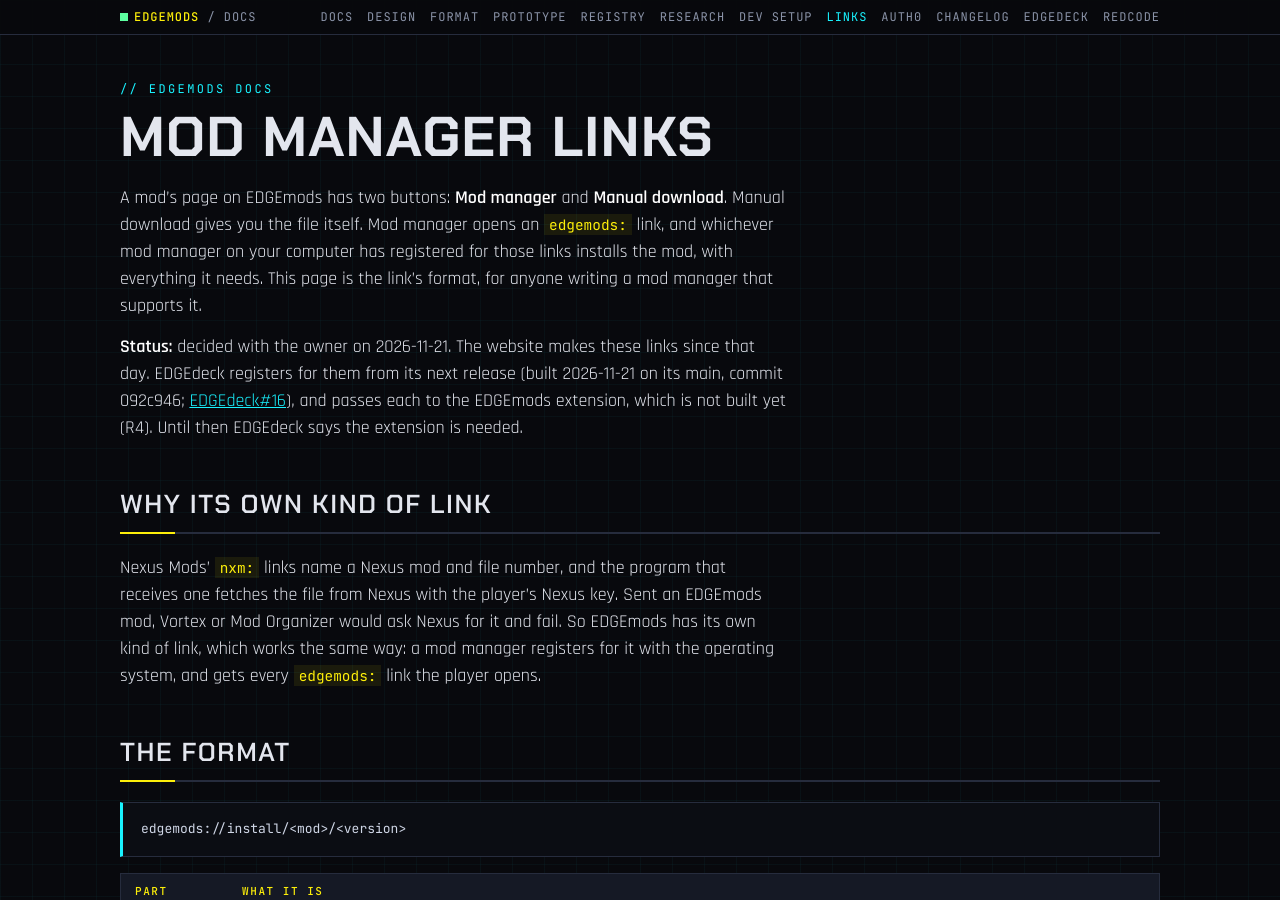
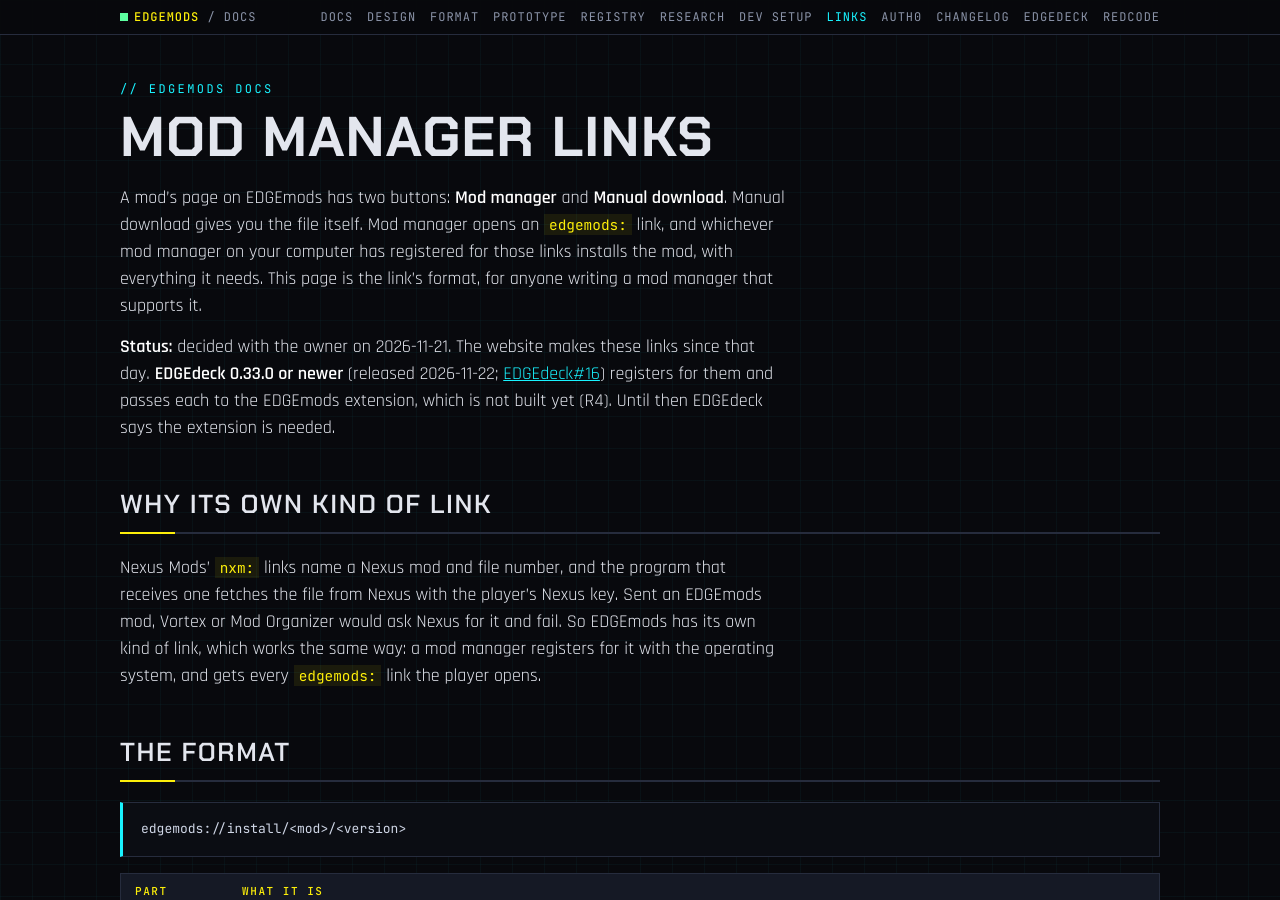
Before and after one commit to Edgemodders/EDGEmods, a Jekyll site: the page built from docs/links.md, in a window 1280 px wide and 900 px high. Built offline with Jekyll 4.4.1, drawn with Linux system fonts in a browser that asks for light colours; our own code applies the rules of GitHub Pages for plain Markdown files; some of the changed text lies outside the part shown.

Commit message:
Links: EDGEdeck 0.33.0 handles edgemods: links (the lowest version)
Co-Authored-By: Claude Opus 5.5 <noreply@anthropic.com>

```diff
--- a/docs/links.md
+++ b/docs/links.md
@@ -2,7 +2,7 @@
 
 A mod's page on EDGEmods has two buttons: **Mod manager** and **Manual download**. Manual download gives you the file itself. Mod manager opens an `edgemods:` link, and whichever mod manager on your computer has registered for those links installs the mod, with everything it needs. This page is the link's format, for anyone writing a mod manager that supports it.
 
-**Status:** decided with the owner on 2026-11-21. The website makes these links since that day. EDGEdeck registers for them from its next release (built 2026-11-21 on its main, commit 092c946; [EDGEdeck#16](https://github.com/Edgemodders/EDGEdeck/issues/16)), and passes each to the EDGEmods extension, which is not built yet (R4). Until then EDGEdeck says the extension is needed.
+**Status:** decided with the owner on 2026-11-21. The website makes these links since that day. **EDGEdeck 0.33.0 or newer** (released 2026-11-22; [EDGEdeck#16](https://github.com/Edgemodders/EDGEdeck/issues/16)) registers for them and passes each to the EDGEmods extension, which is not built yet (R4). Until then EDGEdeck says the extension is needed.
 
 ## Why its own kind of link
 
@@ -54,6 +54,6 @@ Only one program can hold it at a time. A mod manager that takes it over should
 
 | Tool | Its part |
 |---|---|
-| EDGEdeck | Registers for `edgemods:` links when nothing else holds them, quietly, and runs the editor straight (`"<Code.exe>" --open-url -- "vscode://edgemodders.edgedeck/edgemods?url=%1"`, no shell, since any web page can open these links). It checks only the `edgemods:` scheme, then activates `edgemodders.edgemods` and awaits its `openLink(url)` with the whole link. Without the extension it says the extension is needed, with a button that shows it; with one that has no `openLink`, it asks to update it. A Set up step appears only while another program holds the links. Owns installing: installs the downloaded mods into the loadout, all or nothing (`installMods`, `edgemodsMods()`, parts 2 and 3 of [EDGEdeck#16](https://github.com/Edgemodders/EDGEdeck/issues/16), built when R4 is near). Part 1 built 2026-11-21 (092c946), out with EDGEdeck's next release; not yet tried with a real browser click |
+| EDGEdeck | Registers for `edgemods:` links when nothing else holds them, quietly, and runs the editor straight (`"<Code.exe>" --open-url -- "vscode://edgemodders.edgedeck/edgemods?url=%1"`, no shell, since any web page can open these links). It checks only the `edgemods:` scheme, then activates `edgemodders.edgemods` and awaits its `openLink(url)` with the whole link. Without the extension it says the extension is needed, with a button that shows it; with one that has no `openLink`, it asks to update it. A Set up step appears only while another program holds the links. Owns installing: installs the downloaded mods into the loadout, all or nothing (`installMods`, `edgemodsMods()`, parts 2 and 3 of [EDGEdeck#16](https://github.com/Edgemodders/EDGEdeck/issues/16), built when R4 is near). Part 1 released in EDGEdeck 0.33.0 (2026-11-22), the lowest version that handles the links; not yet tried with a real browser click |
 | The EDGEmods extension (R4) | Exports `openLink(url: string): Promise<void>` from `activate()`, which EDGEdeck calls with the whole link. It asks, signs in, reads the plan, downloads and checks the files, then hands them to EDGEdeck's `installMods`. Before relying on that, it checks `typeof api.installMods === "function"` and names the lowest EDGEdeck version it needs |
 | The website | Makes the links: the Mod manager button on a mod's page, and on each release in the Versions tab |
```
Also changed, not shown: CLAUDE.md (+1 -1 lines).
